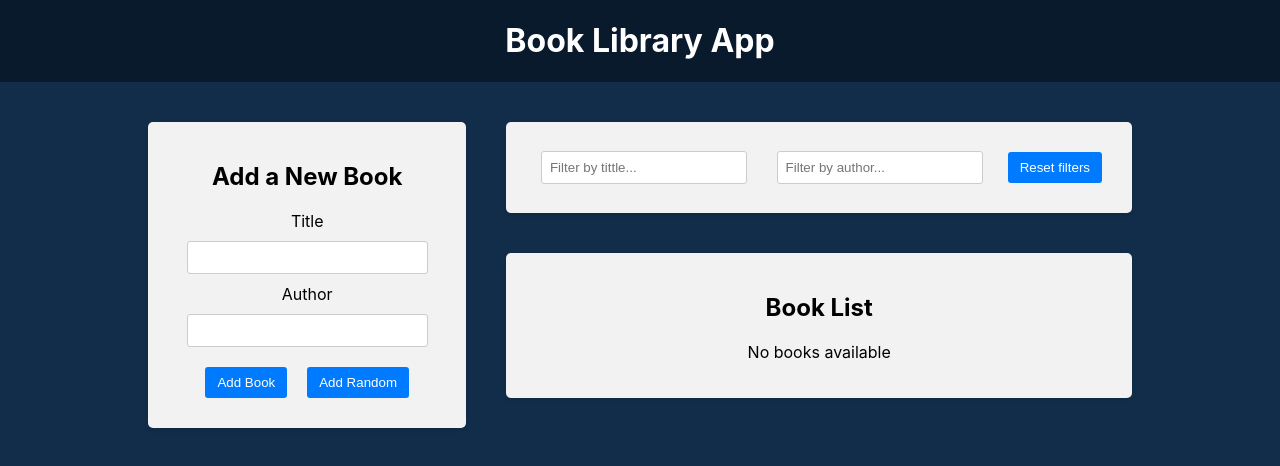
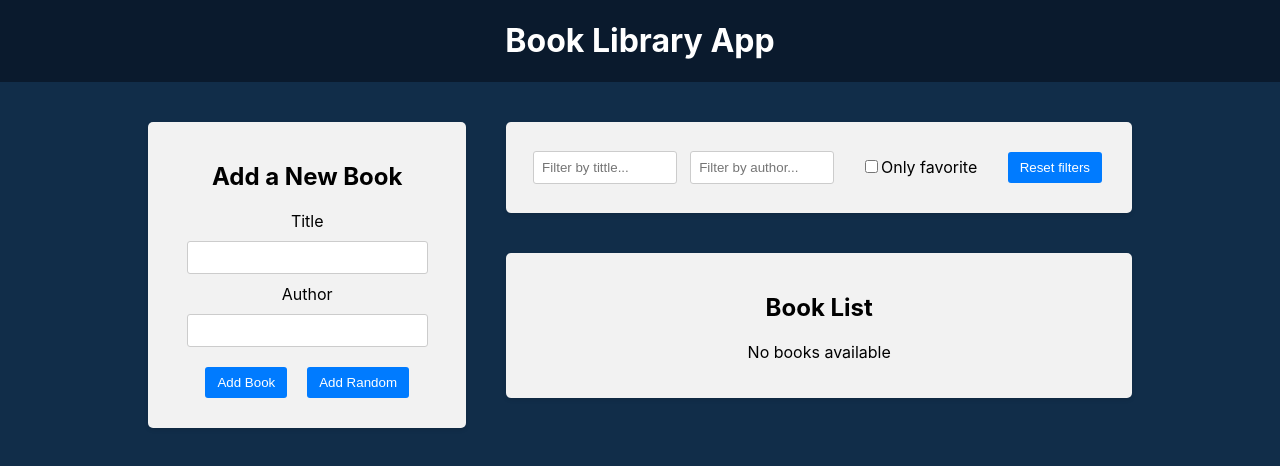
Before and after one commit to PavelLShin/Book-app, a React (Create React App) app in the folder frontend/: page / in a window 1280 px wide. Shown: the top 466 px of the page. Built offline with nearby package versions, Linux system fonts and the light colour scheme.

Commit message:
Favorite checkbox filter

```diff
--- a/frontend/src/Components/BookList/BookList.js
+++ b/frontend/src/Components/BookList/BookList.js
@@ -10,6 +10,7 @@ import './BookList.css'
 import {
   selectTitleFilter,
   selectAuthorFilter,
+  selectOnlyFavoriteFilter,
 } from '../../redux/slices/filterSlice'
 
 function BookList() {
@@ -20,6 +21,7 @@ function BookList() {
 
   const titleFilter = useSelector(selectTitleFilter)
   const authorFilter = useSelector(selectAuthorFilter)
+  const onlyFavorite = useSelector(selectOnlyFavoriteFilter)
 
   const dispatch = useDispatch()
 
@@ -36,7 +38,9 @@ function BookList() {
     const matchesAuthor = book.author
       .toLowerCase()
       .includes(authorFilter.toLowerCase())
-    return matchesAuthor && matchesTitle
+    const matchesFavorite = onlyFavorite ? book.isFavorite : true
+    // Фильтр по всем показателям
+    return matchesAuthor && matchesTitle && matchesFavorite
   })
 
   // Добавление книги в избранное
--- a/frontend/src/Components/Filter/Filter.js
+++ b/frontend/src/Components/Filter/Filter.js
@@ -2,6 +2,8 @@ import './Filter.css'
 import {
   selectTitleFilter,
   setTitleFilter,
+  selectOnlyFavoriteFilter,
+  setOnlyFavoriteFilter,
   resetFilters,
   setAuthorFilter,
   selectAuthorFilter,
@@ -13,6 +15,7 @@ function Filter() {
   // Подписываемся на состояние
   const titleFilter = useSelector(selectTitleFilter)
   const authorFilter = useSelector(selectAuthorFilter)
+  const onlyFavoriteFilter = useSelector(selectOnlyFavoriteFilter)
 
   const handleTitleFilterChange = (event) => {
     dispatch(setTitleFilter(event.target.value))
@@ -20,6 +23,10 @@ function Filter() {
 
   const handleAuthorFilterChange = (event) => {
     dispatch(setAuthorFilter(event.target.value))
+  }
+
+  const handleOnlyFavoriteChange = () => {
+    dispatch(setOnlyFavoriteFilter())
   }
 
   const handleResetFilters = () => {
@@ -45,6 +52,17 @@ function Filter() {
             onChange={handleAuthorFilterChange}
           />
         </div>
+        <div className="filter-group">
+          <label>
+            <input
+              type="checkbox"
+              checked={onlyFavoriteFilter}
+              // передаём значение checkbox (true/false)
+              onChange={handleOnlyFavoriteChange}
+            />
+            Only favorite
+          </label>
+        </div>
 
         <button type="button" onClick={handleResetFilters}>
           Reset filters
--- a/frontend/src/redux/slices/filterSlice.js
+++ b/frontend/src/redux/slices/filterSlice.js
@@ -6,6 +6,7 @@ import { createSlice } from '@reduxjs/toolkit'
 const initialState = {
   title: '',
   author: '',
+  onlyFavorite: false,
 }
 
 // Описываем наш редьюсер
@@ -25,8 +26,11 @@ const filterSlice = createSlice({
     setAuthorFilter: (state, action) => {
       state.author = action.payload
     },
+    setOnlyFavoriteFilter: (state) => {
+      state.onlyFavorite = !state.onlyFavorite
+    },
     // Сброс фильтров
-    resetFilters: (state) => {
+    resetFilters: () => {
       return initialState
     },
   },
@@ -36,6 +40,7 @@ const filterSlice = createSlice({
 export const setTitleFilter = filterSlice.actions.setTitleFilter
 export const resetFilters = filterSlice.actions.resetFilters
 export const setAuthorFilter = filterSlice.actions.setAuthorFilter
+export const setOnlyFavoriteFilter = filterSlice.actions.setOnlyFavoriteFilter
 
 // доступ к filters в useSelector
 export const selectTitleFilter = (state) => {
@@ -46,5 +51,9 @@ export const selectAuthorFilter = (state) => {
   return state.filter.author
 }
 
+export const selectOnlyFavoriteFilter = (state) => {
+  return state.filter.onlyFavorite
+}
+
 // Импортируем редьюсер
 export default filterSlice.reducer
```
